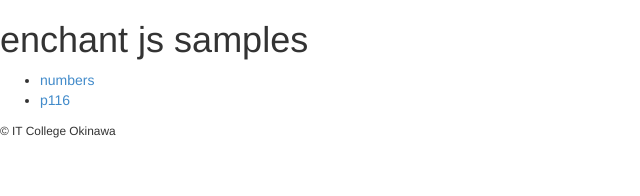
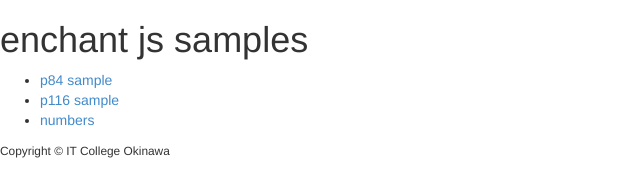
Before and after one commit to omas/enchant_samples, a plain HTML site: page index.html in a window 1280 px wide. Shown: the whole page, without its empty margins (0-640 px from the left). Drawn offline with nearby package versions, Linux system fonts and the light colour scheme.

Commit message:
p84 sample added

```diff
--- a/index.html
+++ b/index.html
@@ -21,13 +21,14 @@
 
 	<main>
 		<ul>
+			<li><a href="./p84/index.html">p84 sample</a></li>
+			<li><a href="./p116/index.html">p116 sample</a></li>
 			<li><a href="./numbers/index.html">numbers</a></li>
-			<li><a href="./p116/index.html">p116 </a></li>
 		</ul>
 	</main>
 
 	<footer>
-		<small>&copy; IT College Okinawa</small>
+		<small>Copyright &copy; IT College Okinawa</small>
 	</footer>
 
 	<!-- Bootstrap -->
```
